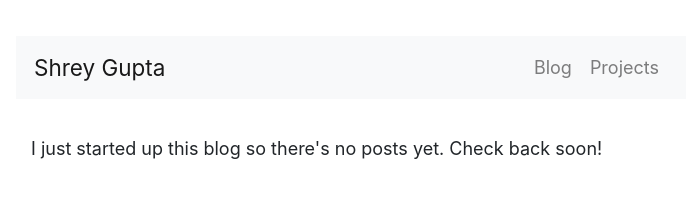
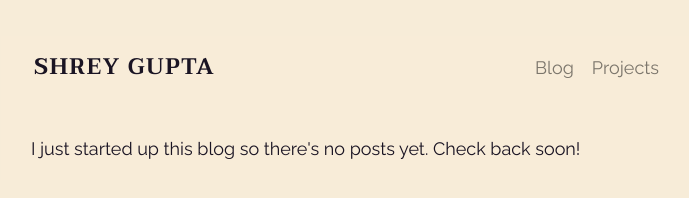
Before and after one commit to slimshreydy/shrey.ai, a Gatsby site: page /blog in a window 1280 px wide. Shown: the whole page, without its empty margins (289-978 px from the left). Built offline with nearby package versions, Linux system fonts and the light colour scheme; Gatsby itself is replaced by a stand-in of ours.

Commit message:
Lots of style stuff

```diff
--- a/content/about.mdx
+++ b/content/about.mdx
@@ -4,7 +4,7 @@ date: 2020-01-18
 published: true
 ---
 
-# Hey, I'm Shrey.
+<HeroH1>Hey, I'm Shrey.</HeroH1>
 
 And I'm a software engineer based in the Bay. I'm utterly fascinated by [language](https://xkcd.com/1576/), [information](https://www.wired.co.uk/article/fix-disinformation-facts), and the [future](https://www.cmu.edu/news/stories/archives/2020/may/intelligent-tutors.html) of [education](https://www.brookings.edu/research/beyond-reopening-schools-how-education-can-emerge-stronger-than-before-covid-19/).
 
--- a/package.json
+++ b/package.json
@@ -9,6 +9,8 @@
     "@mdx-js/react": "^1.6.22",
     "babel-plugin-styled-components": "^1.12.0",
     "bootstrap": "^4.5.3",
+    "fontsource-raleway": "^4.0.0",
+    "fontsource-taviraj": "^4.0.0",
     "gatsby": "^2.30.3",
     "gatsby-image": "^2.9.0",
     "gatsby-plugin-mdx": "^1.8.0",
--- a/src/components/Header.jsx
+++ b/src/components/Header.jsx
@@ -5,13 +5,28 @@ import Navbar from 'react-bootstrap/Navbar';
 import styled from 'styled-components';
 
 const StyledNavbar = styled(Navbar)`
-  margin-top: 2em;
-  margin-bottom: 2em;
+  margin-top: 2rem;
+  margin-bottom: 2rem;
 `;
 
+const StyledBrand = styled(Navbar.Brand)`
+  font-family: Taviraj;
+  color: inherit;
+  text-decoration: none;
+  font-size: 1.25rem;
+  font-weight: 600;
+  text-transform: uppercase;
+  letter-spacing: 0.1ch;
+
+  &:hover {
+    color: inherit;
+    text-decoration: none;
+  }
+`
+
 export const Header = ({ siteTitle }) => (
-  <StyledNavbar bg="light" expand="lg">
-    <Navbar.Brand as={Link} to="/">{siteTitle}</Navbar.Brand>
+  <StyledNavbar bg="transparent" expand="lg">
+    <StyledBrand as={Link} to="/">{siteTitle}</StyledBrand>
     <Navbar.Toggle aria-controls="basic-navbar-nav" />
     <Navbar.Collapse id="basic-navbar-nav" className="justify-content-end">
       <Nav className="ml-auto">
--- a/src/components/Layout.jsx
+++ b/src/components/Layout.jsx
@@ -5,10 +5,19 @@ import {Helmet} from "react-helmet";
 import styled from 'styled-components';
 import { useSiteMetadata } from '../hooks/useSiteMetadata';
 import { Header } from './Header';
+import 'fontsource-raleway/400.css';
+import 'fontsource-taviraj/500.css';
+import 'fontsource-taviraj/600.css';
+import 'fontsource-taviraj/700.css';
 import '../styles/base.css';
 
 const App = styled(Container)`
   max-width: 700px;
+  background-color: rgba(var(--bg), 0.4);
+  color: rgb(var(--text));
+  margin-top: 2rem;
+  margin-bottom: 2rem;
+  padding-bottom: 1rem;
 `;
 
 export const Layout = ({ children }) => {
--- a/src/styles/base.css
+++ b/src/styles/base.css
@@ -1,3 +1,21 @@
-html {
+:root {
+  --black: 26, 20, 35;
+  --cream: 247, 236, 216;
+  --red: 149, 25, 12;
+  --text: var(--black);
+  --bg: var(--white);
+  --accent: var(--red);
+  --white: var(--cream);
+}
+
+html, body {
     font-size: 18px;
+    background-color: rgb(247, 236, 216);
+    font-family: Raleway;
+    font-weight: 400;
 }
+
+h1, h2, h3 {
+    font-family: Taviraj;
+    font-weight: 500;
+}
--- a/src/styles/index.css
+++ /dev/null
@@ -1,3 +0,0 @@
-h1 {
-    font-size: 1.75rem;
-}
```
Also changed, not shown: src/pages/index.jsx (+34 -2 lines), 1 other file.
